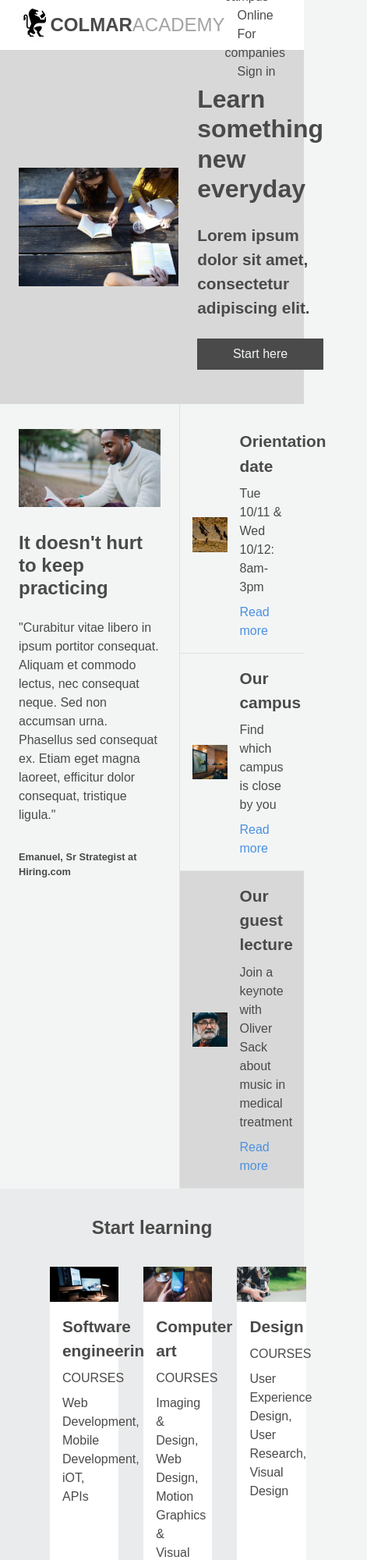
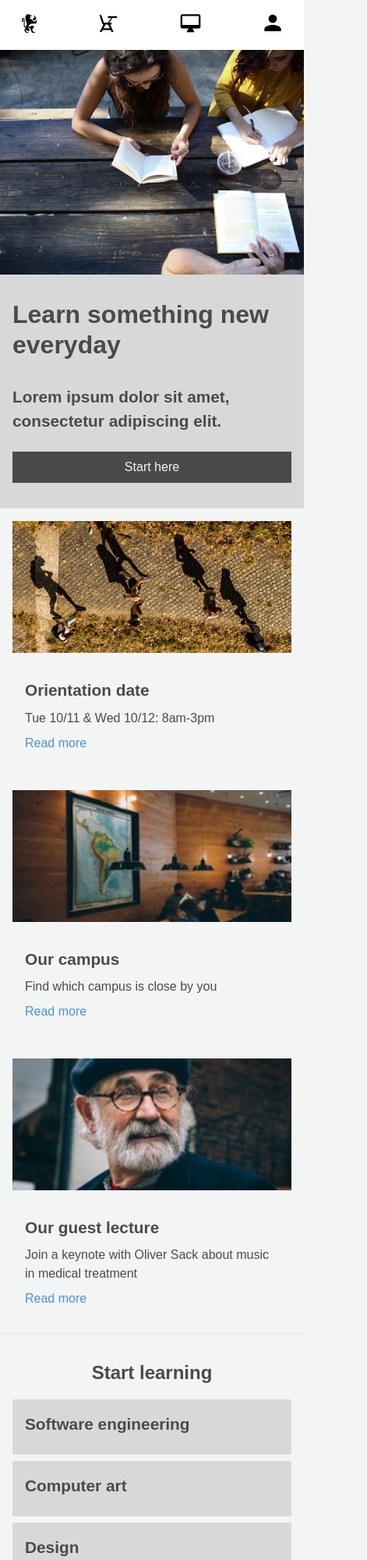
Before and after one commit to fcharron/Colmar, a plain HTML site: page index.html in a window 390 px wide. Shown: the top 2000 px of the page at 78% size, 471 px wide, since content can reach past the window. Drawn offline with Linux system fonts and the light colour scheme.

Commit message:
Finish mobile styling

```diff
--- a/index.html
+++ b/index.html
@@ -13,21 +13,25 @@
   <header>
     <div class="logo" id="main-logo">
       <img src="./resources/images/ic-logo.svg" alt="Colmar Academy logo">
-      <div id="logo-text">
-        <span id="colmar">COLMAR</span
-        ><span id="academy">ACADEMY</span>
+      <div id="logo-text" class="desktop">
+        <span id="colmar">COLMAR</span>
+        <span id="academy">ACADEMY</span>
       </div>
     </div>
-    <div class="logo mobile" id "on-campus-logo">
+
+    <!-- #region Mobile-only header icons -->
+    <div class="logo mobile" id="on-campus-logo">
       <img src="./resources/images/ic-on-campus.svg" alt="On campus logo">
     </div>
-    <div class="logo mobile" id "online-logo">
+    <div class="logo mobile" id="online-logo">
       <img src="./resources/images/ic-online.svg" alt="Online logo">
     </div>
-    <div class="logo mobile" id "sign-in-logo">
+    <div class="logo mobile" id="sign-in-logo">
       <img src="./resources/images/ic-login.svg" alt="Sign in logo">
     </div>
-    <nav>
+    <!-- #endregion -->
+
+    <nav class="desktop">
       <a href="#">On campus</a>
       <a href="#">Online</a>
       <a href="#">For companies</a>
@@ -52,7 +56,8 @@
 
     <!-- #region Information -->
     <section id="information">
-      <div class="info large">
+
+      <div class="info large desktop">
         <img src="./resources/images/information-main.jpg" alt="Student reading a book outside.">
         <div id="large-text">
           <h2>It doesn't hurt to keep practicing</h2>
@@ -63,6 +68,7 @@
       </div>
 
       <div id="small-infos">
+
         <div class="info small" id="orientation">
           <img class="desktop" src="./resources/images/information-orientation.jpg" alt="Top-down view of students walking along a path.">
           <img class="mobile" src="./resources/images/information-orientation-mobile.jpg" alt="Top-down view of students walking along a path.">
@@ -92,6 +98,7 @@
             <a class="read-more">Read more</a>
           </div>
         </div>
+
       </div>
     </section>
     <!-- #endregion -->
@@ -101,84 +108,94 @@
     <section id="courses-section">
       <h2>Start learning</h2>
       <div id="courses">
+
+        <!-- Divided courses in 2 rows of 3 courses on desktop -->
         <div class="courses-row" id="courses-row-1">
+
           <div class="course" id="software">
-            <img src="./resources/images/course-software.jpg" alt="Computer station.">
+            <img class="desktop" src="./resources/images/course-software.jpg" alt="Computer station.">
             <div class="course-text">
               <h3>Software engineering</h3>
-              <h4>COURSES</h4>
-              <p>Web Development, Mobile Development, iOT, APIs</p>
+              <h4 class="desktop">COURSES</h4>
+              <p class="desktop">Web Development, Mobile Development, iOT, APIs</p>
             </div>
           </div>
 
           <div class="course" id="art">
-            <img src="./resources/images/course-computer-art.jpg" alt="Hand holding a smartphone.">
+            <img class="desktop" src="./resources/images/course-computer-art.jpg" alt="Hand holding a smartphone.">
             <div class="course-text">
               <h3>Computer art</h3>
-              <h4>COURSES</h4>
-              <p>Imaging & Design, Web Design, Motion Graphics & Visual Effects, Computer Animation</p>
+              <h4 class="desktop">COURSES</h4>
+              <p class="desktop">Imaging & Design, Web Design, Motion Graphics & Visual Effects, Computer Animation</p>
             </div>
           </div>
 
           <div class="course" id="design">
-            <img src="./resources/images/course-design.jpg" alt="Person holding a photo camera.">
+            <img class="desktop" src="./resources/images/course-design.jpg" alt="Person holding a photo camera.">
             <div class="course-text">
               <h3>Design</h3>
-              <h4>COURSES</h4>
-              <p>User Experience Design, User Research, Visual Design</p>
+              <h4 class="desktop">COURSES</h4>
+              <p class="desktop">User Experience Design, User Research, Visual Design</p>
             </div>
           </div>
+
         </div>
 
         <div class="courses-row" id="courses-row-2">
+
           <div class="course" id="data">
-            <img src="./resources/images/course-data.jpg" alt="Infographics displayed on a laptop screen.">
+            <img class="desktop" src="./resources/images/course-data.jpg" alt="Infographics displayed on a laptop screen.">
             <div class="course-text">
               <h3>Data</h3>
-              <h4>COURSES</h4>
-              <p>Data Science, Big Data, SQL, Data Visualization</p>
+              <h4 class="desktop">COURSES</h4>
+              <p class="desktop">Data Science, Big Data, SQL, Data Visualization</p>
             </div>
           </div>
 
           <div class="course" id="business">
-            <img src="./resources/images/course-business.jpg" alt="Chess set.">
+            <img class="desktop" src="./resources/images/course-business.jpg" alt="Chess set.">
             <div class="course-text">
               <h3>Business</h3>
-              <h4>COURSES</h4>
-              <p>Product Development, Business Development, Startup</p>
+              <h4 class="desktop">COURSES</h4>
+              <p class="desktop">Product Development, Business Development, Startup</p>
             </div>
           </div>
 
           <div class="course" id="marketing">
-            <img src="./resources/images/course-marketing.jpg" alt="Hand touching a smart watch.">
+            <img class="desktop" src="./resources/images/course-marketing.jpg" alt="Hand touching a smart watch.">
             <div class="course-text">
               <h3>Marketing</h3>
-              <h4>COURSES</h4>
-              <p>Analytics, Content Marketing, Mobile Marketing</p>
+              <h4 class="desktop">COURSES</h4>
+              <p class="desktop">Analytics, Content Marketing, Mobile Marketing</p>
             </div>
           </div>
+
         </div>
-
       </div>
     </section>
     <!-- #endregion -->
 
-    <!-- #region Thesis Exhibit -->
+    <!-- #region Thesis Exhibits -->
     <section id="thesis-section">
-      <h2>Thesis exhibit</h2>
-      <div id="thesis-section-content">
+      <h2>Thesis exhibits</h2>
+
+      <!-- Since everything but the video gets clipped on mobile, it is simpler to
+           hide the entire contents and create a separate div with only the video for mobild -->
+      <div class="desktop" id="thesis-section-content">
+
         <div class="exhibit large">
           <video src="./resources/videos/thesis.mp4">
             Skyscraper 3D animation
           </video>
           <div id="large-exhibit-text">
             <h3>Reimagine urban</h3>
-            <p>"Curabitur vitae libero in ipsum portitor consequat. Aliquam et commodo lectus, nec consequat neque. Sed non accumsan
-              urna. Phasellus sed consequat ex. Etiam eget magna laoreet, efficitur dolor consequat, tristique ligula."</p>
+            <p>"Curabitur vitae libero in ipsum portitor consequat. Aliquam et commodo lectus, nec consequat neque. Sed non
+              accumsan urna. Phasellus sed consequat ex. Etiam eget magna laoreet, efficitur dolor consequat, tristique ligula."</p>
           </div>
         </div>
 
         <div id="small-exhibits">
+
           <div class="exhibit small" id="fisma">
             <img src="./resources/images/thesis-fisma.jpg" alt="Top-down view of student drawing.">
             <div class="exhibit-text">
@@ -194,8 +211,18 @@
               <p>Research study about New York</p>
             </div>
           </div>
+
         </div>
       </div>
+
+      <!-- #region Mobile-only version -->
+      <div class="mobile">
+        <video src="./resources/videos/thesis.mp4">
+          Skyscraper 3D animation
+        </video>
+      </div>
+      <!-- #endregion -->
+
     </section>
     <!-- #endregion -->
 
@@ -207,7 +234,8 @@
     <div id="copyright">
       &copy 2016 Colmar Academy. All rights reserved
     </div>
-    <nav>
+
+    <nav class="desktop">
       <a href="#">Terms</a>
       <a href="#">Privacy</a>
     </nav>
--- a/resources/css/style.css
+++ b/resources/css/style.css
@@ -1,4 +1,5 @@
 /* #region Global styling */
+/* 'reset.css' took care of changing box-sizing to border-box for everything by default. */
 html {
   font-size: 16px;
 }
@@ -31,9 +32,6 @@ a {
 }
 
 body {
-  box-sizing: border-box;
-  width: 100%;
-
   display: flex;
   flex-flow: column nowrap;
   justify-content: flex-start;
@@ -53,7 +51,6 @@ body {
 /* #region Header */
 header {
   position: fixed;
-  background-color: white;
   height: 4rem;
   width: 100%;
   padding: 0 1.5rem;
@@ -63,8 +60,11 @@ header {
   flex-flow: row nowrap;
   justify-content: space-between;
   align-items: center;
+
+  background-color: white;
 }
 
+/* Main logo - academy name */
 header .logo {
   display: flex;
   flex-flow: row nowrap;
@@ -72,6 +72,8 @@ header .logo {
   align-items: center;
 }
 
+/* Need this explicit declaration block because '.mobile' gets overriden by more
+   specific 'header .logo' right above.*/
 header .logo.mobile {
   display: none;
 }
@@ -79,6 +81,17 @@ header .logo.mobile {
 header .logo img {
   height: 3rem;
   width: auto;
+}
+
+@media only screen and (max-width: 700px) {
+  header .logo img {
+    height: 2rem;
+    width: auto;
+  }
+
+  header .logo.mobile {
+    display: flex;
+  }
 }
 
 header nav a {
@@ -100,14 +113,15 @@ header nav a {
 /* #endregion */
 
 main {
+  position: relative;
+  width: 100%;
+  top: 4rem;
+
+  /* Sections are arranged as a column-base flex container. */
   display: flex;
   flex-flow: column nowrap;
   justify-content: flex-start;
   align-items: stretch;
-
-  width: 100%;
-  position: relative;
-  top: 4rem;
 }
 
 section {
@@ -118,22 +132,28 @@ section:nth-child(2n + 3) {
   background-color: #eaebec;
 }
 
+@media only screen and (max-width: 700px) {
+  section:nth-child(2n + 3) {
+    background-color: inherit;
+  }
+}
+
 /* #region Banner */
 #banner {
-  background-color: #d8d8d8;
   padding: 2rem 1.5rem;
 
   display: flex;
   flex-flow: row nowrap;
   justify-content: flex-start;
   align-items: center;
+
+  background-color: #d8d8d8;
 }
 
 #banner img {
   width: 60%;
   height: auto;
   max-height: 100%;
-
   margin-right: 1.5rem;
 }
 
@@ -144,18 +164,53 @@ section:nth-child(2n + 3) {
 
 #banner-text h1,
 #banner-text h3,
-#banner-text div {
+#button {
   margin: 0.75rem 3.5rem 0.75rem 0;
 }
 
 #button {
   padding-top: 0.5rem;
   padding-bottom: 0.5rem;
+
   line-height: 1.5;
   text-align: center;
   color: #f3f5f5;
   background-color: #4a4a4a;
 }
+
+@media only screen and (max-width: 700px) {
+  #banner {
+    padding: 0;
+
+    flex-flow: column nowrap;
+  }
+
+  #banner img {
+    width: 100%;
+    height: auto;
+    max-height: 100%;
+    margin: 0;
+  }
+
+  #banner-text {
+    padding: 2rem 1rem;
+    width: 100%;
+  }
+
+  #banner-text h1 {
+    margin: 0 0 2rem 0;
+  }
+
+  #banner-text h3 {
+    margin: 0 0 1.5rem 0;
+  }
+
+  #button {
+    width: 100%;
+    margin: 0;
+  }
+}
+
 /* #endregion */
 
 /* #region Information */
@@ -178,11 +233,14 @@ section:nth-child(2n + 3) {
 }
 
 .info.large {
+  padding: 2rem 1.5rem 2rem 1.5rem;
+
+  /* maintain 60%-40% ratio between large and small info blocks*/
   flex-basis: 60%;
   flex-grow: 6;
   flex-shrink: 6;
+
   border-right: 1px solid #e0e2e2;
-  padding: 2rem 1.5rem 2rem 1.5rem;
 }
 
 .info.large h2 {
@@ -194,43 +252,57 @@ section:nth-child(2n + 3) {
   padding: 0 0 2rem 0;
 }
 
+/* Contains all small info blocks as a column-based flex container. */
 #small-infos {
+  padding-top: 1rem;
+
+  /* maintain 60%-40% ratio between large and small info blocks*/
   flex-basis: 40%;
   flex-grow: 4;
   flex-shrink: 4;
+
   display: flex;
   flex-flow: column nowrap;
-  padding-top: 1rem;
 }
 
-#small-infos .info-text {
-  display: flex;
-  flex-flow: column nowrap;
-  justify-content: space-between;
-  width: 65%;
-  flex-grow: 6.5;
-  flex-shrink: 6.5;
-  padding-left: 1rem;
-}
+/* Each small info block is a row-based flex container of the image and text. */
+.info.small {
+  padding: 1rem;
 
-#small-infos img {
-  width: 35%;
-  flex-grow: 3.5;
-  flex-shrink: 3.5;
-  height: auto;
-  max-height: 100%;
-}
-
-.info.small {
   display: flex;
   flex-flow: row nowrap;
   align-items: center;
+
   border-bottom: 1px solid #e0e2e2;
-  padding: 1rem;
 }
 
 .info.small:last-child {
   background-color: #d8d8d8;
+}
+
+/* The text itself is a column-based flex-container. */
+#small-infos .info-text {
+  padding-left: 1rem;
+  padding-right: 1rem;
+
+  /* Maintain 35%-65% between the image and its text. */
+  width: 65%;
+  flex-grow: 6.5;
+  flex-shrink: 6.5;
+
+  display: flex;
+  flex-flow: column nowrap;
+  justify-content: space-between;
+}
+
+#small-infos img {
+  height: auto;
+  max-height: 100%;
+
+  /* Maintain 35%-65% between the image and its text. */
+  width: 35%;
+  flex-grow: 3.5;
+  flex-shrink: 3.5;
 }
 
 .info-text a {
@@ -246,11 +318,51 @@ section:nth-child(2n + 3) {
   font-size: 0.8rem;
   font-weight: bold;
 }
+
+@media only screen and (max-width: 700px) {
+  /* On mobile, large info block is completely hidden by global '.desktop' rule.*/
+
+  #small-infos {
+    padding: 0 1rem;
+  }
+
+  .info.small {
+    padding: 1rem 0 0 0;
+
+    flex-flow: column nowrap;
+    align-items: flex-start;
+
+    border-bottom: none;
+  }
+
+  #small-infos img {
+    padding: 0;
+
+    /* On mobile, image takes 100% of the width. */
+    width: 100%;
+    flex-grow: 1;
+    flex-shrink: 1;
+  }
+
+  #small-infos .info-text {
+    /* Spec mentioned 64px between small info blocks, but it looked crooked so I
+       went ahead and instead used values that were more pleasing.*/
+    padding: 2rem 1rem;
+
+    width: 100%;
+    flex-grow: 1;
+    flex-shrink: 1;
+  }
+
+  .info.small:last-child {
+    background-color: inherit;
+  }
+}
 /* #endregion */
 
 /* #region Courses */
 #courses-section {
-  padding: 2rem 3rem;
+  padding: 2rem 3.5rem;
 
   display: flex;
   flex-flow: column nowrap;
@@ -259,6 +371,8 @@ section:nth-child(2n + 3) {
   text-align: center;
 }
 
+/* Courses section is implemented as a flex column of 2 flex rows, each containing
+   3 courses. */
 #courses {
   display: flex;
   flex-flow: column nowrap;
@@ -267,22 +381,28 @@ section:nth-child(2n + 3) {
 }
 
 .courses-row {
+  margin-top: 2rem;
+
   display: flex;
   flex-flow: row nowrap;
-  justify-content: stretch;
-  align-items: stretch;
-  margin-top: 2rem;
+  justify-content: center;
+  align-items: stretch; /* Ensures all courses are of the same height, based on the tallest.*/
 }
 
+/* Each course is a flex column of the image and its text.*/
 .course {
+  margin: 0 1rem;
+  height: auto;
+
+  /* Ensure all courses are the same width. */
+  flex-basis: 0;
+  flex-grow: 1;
+  flex-shrink: 1;
+
   display: flex;
-  flex-shrink: 3;
   flex-flow: column nowrap;
   justify-content: flex-start;
-  margin: 0 1rem;
-  max-width: 30%;
-  width: auto;
-  height: auto;
+
   background-color: white;
 }
 
@@ -293,11 +413,13 @@ section:nth-child(2n + 3) {
 }
 
 .course-text {
+  padding: 1rem 1rem 1.5rem 1rem;
+
   display: flex;
   flex-flow: column nowrap;
   justify-content: flex-start;
+
   text-align: left;
-  padding: 1rem 1rem 1.5rem 1rem;
 }
 
 .course-text h3,
@@ -308,6 +430,39 @@ section:nth-child(2n + 3) {
 .course-text h4 {
   font-weight: normal;
   text-transform: capitalize;
+}
+
+@media only screen and (max-width: 700px) {
+  #courses-section {
+    padding: 2rem 1rem 1.5rem 1rem;
+  }
+
+  #courses {
+    padding-top: 1rem;
+  }
+
+  .courses-row {
+    margin: 0;
+
+    flex-flow: column nowrap;
+  }
+
+  .course {
+    margin: 0 0 0.5rem 0;
+
+    /* Base width on content, since we have 100% available now. */
+    flex-basis: auto;
+
+    background-color: #d8d8d8;
+  }
+
+  .course-text {
+    padding: 0;
+  }
+
+  .course-text h3 {
+    padding: 1rem 1rem 1.5rem 1rem;
+  }
 }
 /* #endregion */
 
@@ -321,31 +476,37 @@ section:nth-child(2n + 3) {
   align-items: center;
 }
 
+/* Organized as a flex row of a large (60%) article and a flex column (40%) of smaller ones.*/
 #thesis-section-content {
+  padding-top: 2rem;
+  width: 100%;
+
   display: flex;
   flex-flow: row nowrap;
   justify-content: stretch;
   align-items: flex-start;
+}
 
-  padding-top: 2rem;
-  width: 100%;
+.exhibit {
+  display: flex;
+  flex-flow: column nowrap;
+  justify-content: flex-start;
 }
 
 .exhibit.large {
+  padding-right: 1.5rem;
+
+  /* Maintain a 60%-40% ratio between large and small articles. */
   width: 60%;
   flex-grow: 6;
   flex-shrink: 6;
-
-  display: flex;
-  flex-flow: column nowrap;
-  justify-content: flex-start;
-
-  padding-right: 1.5rem;
 }
 
-.exhibit.large video {
+#thesis-section video {
   padding-bottom: 1.5rem;
   width: 100%;
+  height: auto;
+  max-height: 100%;
 }
 
 .exhibit.large p {
@@ -353,21 +514,23 @@ section:nth-child(2n + 3) {
 }
 
 #small-exhibits {
+  /* Maintain a 60%-40% ratio between large and small articles. */
   width: 40%;
   flex-grow: 4;
   flex-shrink: 4;
-  display: flex;
-  flex-flow: column nowrap;
-  justify-content: flex-start;
-  align-items: stretch;
+
+  align-items: stretch; /* Take all available space. */
 }
 
+/* Each small exhibit is a flex row of an image and its text. */
 .exhibit.small {
+  width: 100%;
+  padding: 1rem;
+
   display: flex;
   flex-flow: row nowrap;
   justify-content: flex-start;
   align-items: center;
-  width: 100%;
 }
 
 .exhibit.small:first-child {
@@ -375,13 +538,31 @@ section:nth-child(2n + 3) {
 }
 
 .exhibit.small img {
-  margin: 1rem;
+  padding-right: 1rem;
+
   width: 35%;
   height: auto;
   max-height: 100%;
 }
+
+@media only screen and (max-width: 700px) {
+  #thesis-section {
+    padding: 2rem 0 0 0;
+  }
+
+  /* Need this because the global '.desktop' rule is overridden by previous
+     '#thesis-section-content' declaration block. */
+  #thesis-section-content.desktop {
+    display: none;
+  }
+
+  #thesis-section video {
+    padding: 1rem 0 1.5rem 0;
+  }
+}
 /* #endregion */
 
+/* #region Footer */
 footer {
   display: flex;
   flex-flow: row;
@@ -404,3 +585,27 @@ footer nav {
 footer nav a {
   padding-left: 1rem;
 }
+
+@media only screen and (max-width: 700px) {
+  footer {
+    padding: 1rem 1.5rem;
+    border-top: none;
+  }
+}
+/* #endregion */
+
+/* #region Global mobile overrides. */
+@media only screen and (max-width: 700px) {
+  .mobile {
+    display: block;
+  }
+
+  .desktop {
+    display: none;
+  }
+
+  section {
+    border-bottom: 1px solid #e0e2e2;
+  }
+}
+/* #endregion */
```
